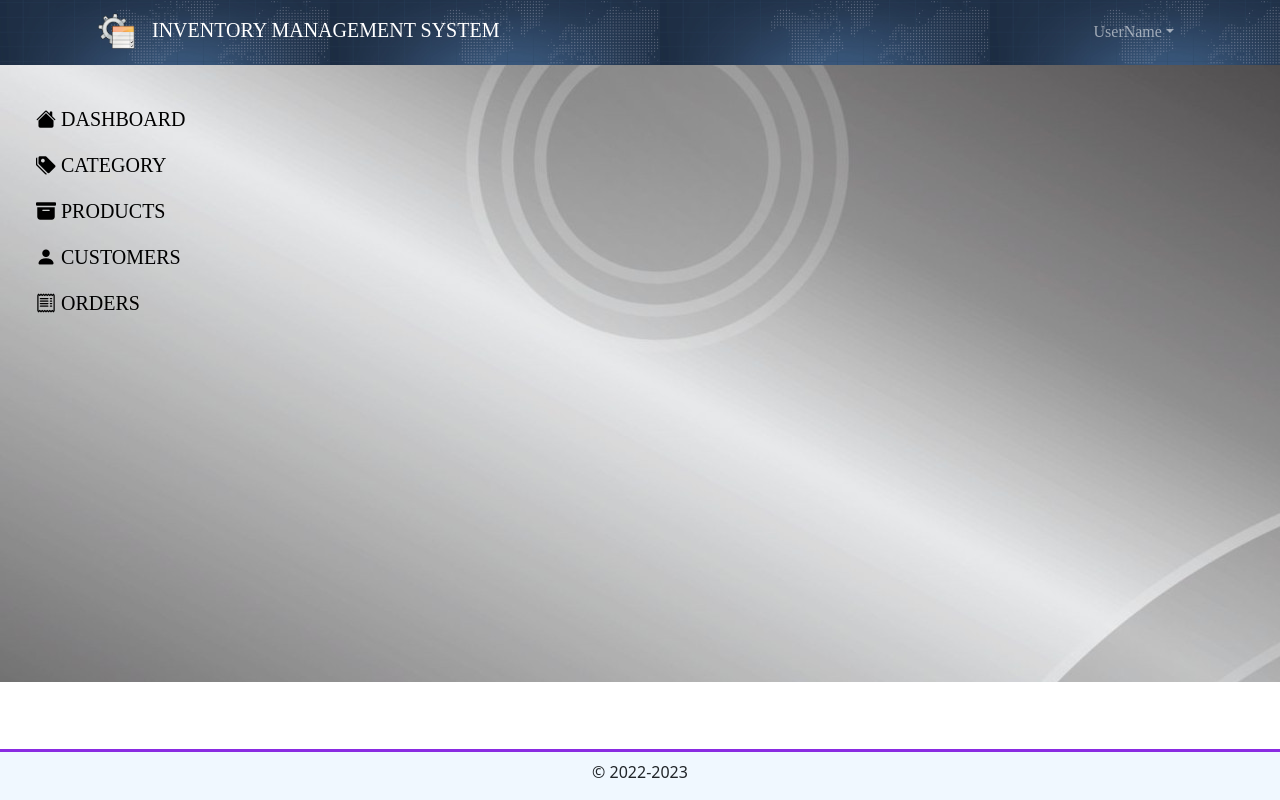
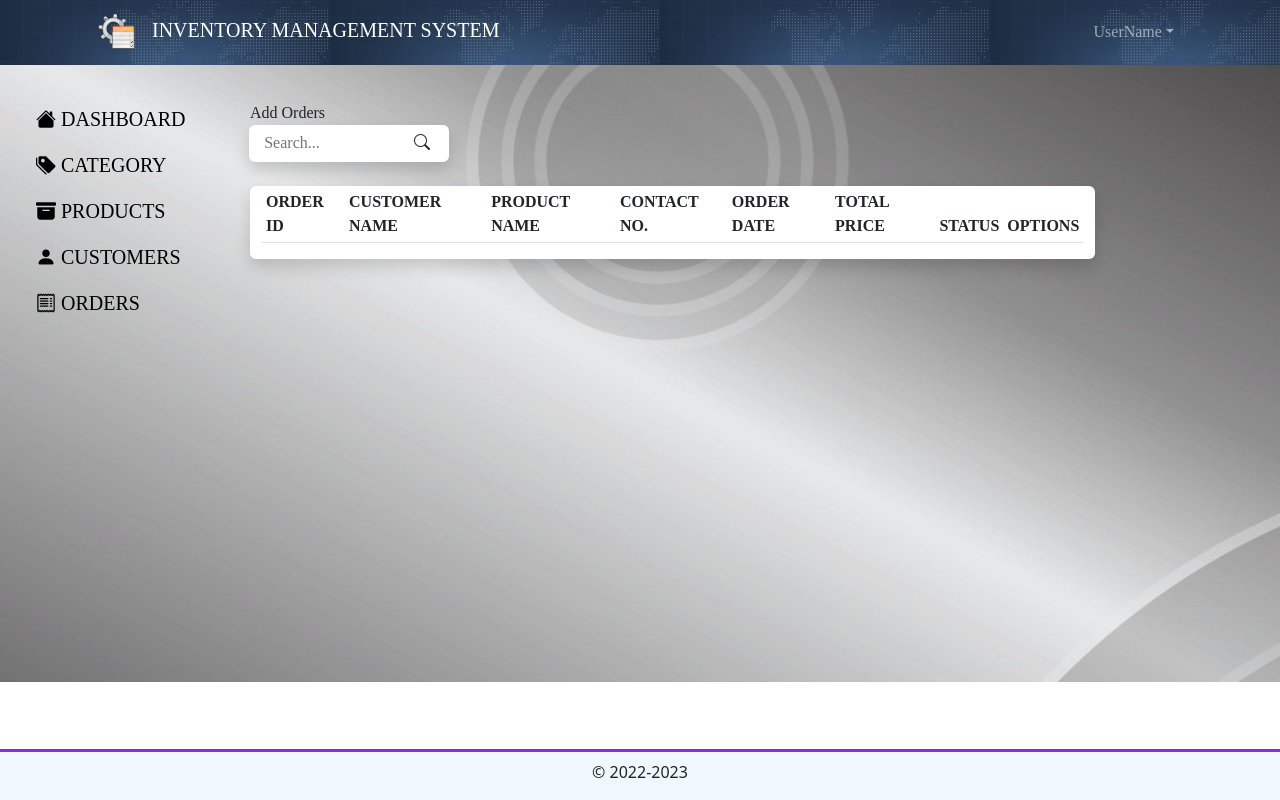
Before and after one commit to uShalstha93/inventory-app, a React (Create React App) app in the folder client/: page /orders in a window 1280 px wide. Built offline with nearby package versions, Linux system fonts and the light colour scheme; sample sign-in values are in the browser's storage.

Commit message:
Order page added

```diff
--- a/client/src/App.js
+++ b/client/src/App.js
@@ -8,6 +8,7 @@ import Login from './components/Form/Login';
 import './wrapper.css';
 import Homepage from './components/Pages/Dashboard/Homepage';
 import Customers from './components/Pages/Customers/Customers';
+import Order from './components/Pages/Orders/Order';
 // import Toast from '../src/components/Pages/Users/Toast'
 
 const App = () => {
@@ -23,7 +24,7 @@ const App = () => {
           <Route path='category' element={<Category />} />
           <Route path='products' element={<Products />} />
           <Route path='customers' element={<Customers />} />
-          <Route path='orders' element={null} />
+          <Route path='orders' element={<Order />} />
         </Route>
         <Route path='login' element={<Login />} />
         <Route path='register' element={<Registration />} />
--- /dev/null
+++ b/client/src/components/Pages/Orders/Order.js
@@ -0,0 +1,42 @@
+import React from 'react'
+import { Row, Table } from 'react-bootstrap'
+
+const Order = () => {
+
+    return (
+
+        <div className="container-fluid">
+            <Row>
+                Add Orders
+            </Row>
+            <Row>
+                <div>
+                    <input type="text" placeholder="Search..." className="shadow rounded mb-4"
+                        style={{ position: "relative", right: ".8rem", height: "2.3rem", padding: "15px", width: "200px", border: "none" }}
+                        onKeyUp={null} />
+                    <i className="bi bi-search" style={{ position: "relative", right: "3rem" }} />
+                </div>
+                <div className="col bg-white rounded shadow">
+                    <Table responsive hover size="sm">
+                        <thead>
+                            <tr>
+                                <th>ORDER ID</th>
+                                <th>CUSTOMER NAME</th>
+                                <th>PRODUCT NAME</th>
+                                <th>CONTACT NO.</th>
+                                <th>ORDER DATE</th>
+                                <th>TOTAL PRICE</th>
+                                <th>STATUS</th>
+                                <th>OPTIONS</th>
+                            </tr>
+                        </thead>
+                        <tbody></tbody>
+                    </Table>
+                </div>
+            </Row>
+        </div>
+
+    )
+}
+
+export default Order
```
